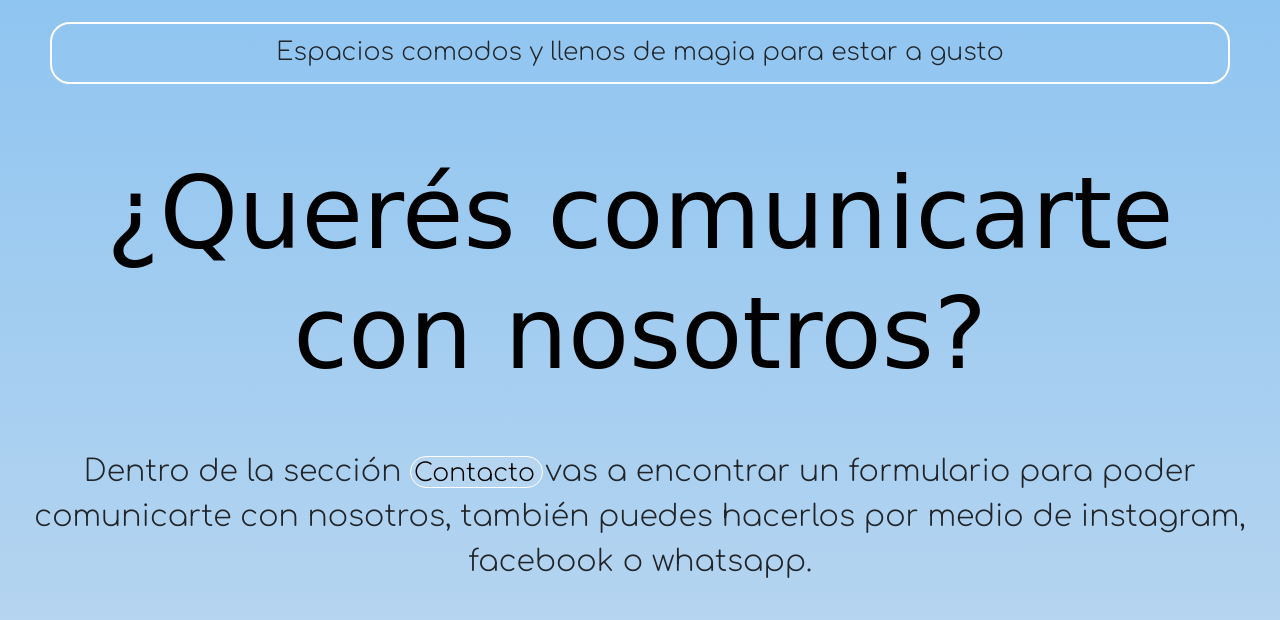
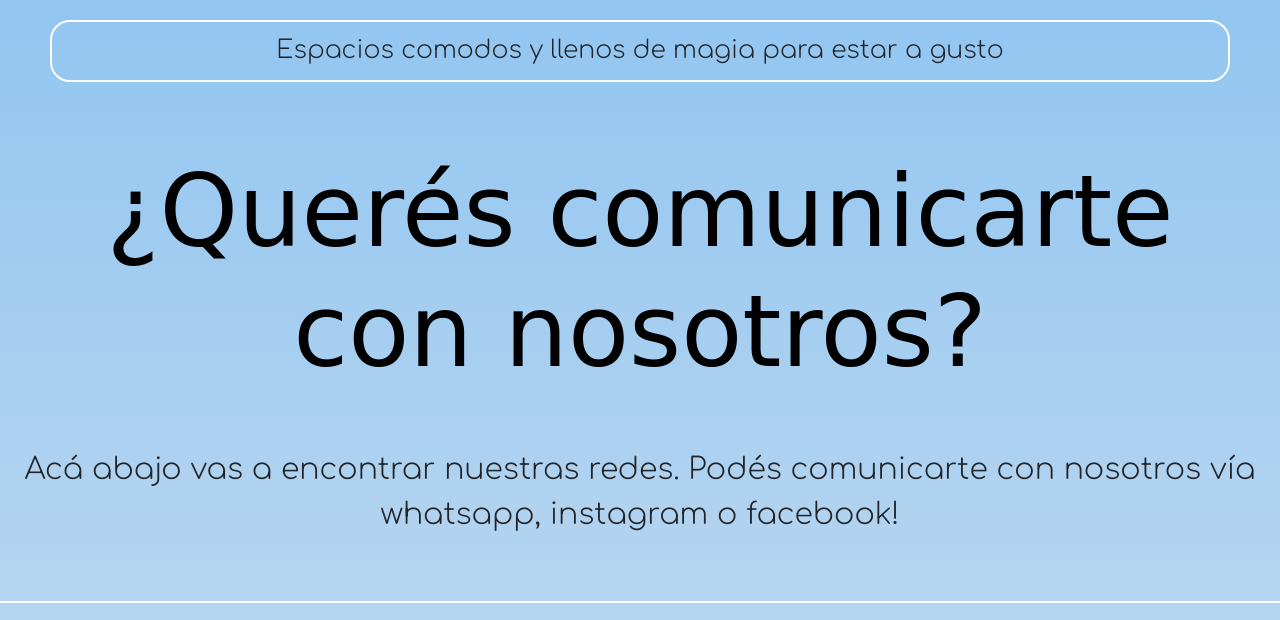
Before and after one commit to Frangaleano/PreEntrega2Galeano, a plain HTML site: page section/juegos.html in a window 1280 px wide. Shown: the part 1961-2581 px from the top of the page. Drawn offline with nearby package versions, Linux system fonts and the light colour scheme; a web font is replaced by a local one.

Commit message:
Ultimo-Diseño

```diff
--- a/section/juegos.html
+++ b/section/juegos.html
@@ -85,10 +85,7 @@
 
                 <h2>¿Querés comunicarte con nosotros?</h2>
 
-                <p>Dentro de la sección
-                    <a class="botonContactoSer" href="../section/contacto.html"> Contacto </a> vas a encontrar un
-                    formulario para poder comunicarte con nosotros, también puedes hacerlos por medio de instagram,
-                    facebook o whatsapp.
+                <p>Acá abajo vas a encontrar nuestras redes. Podés comunicarte con nosotros vía whatsapp, instagram o facebook!
                 </p>
 
             </article>
```
